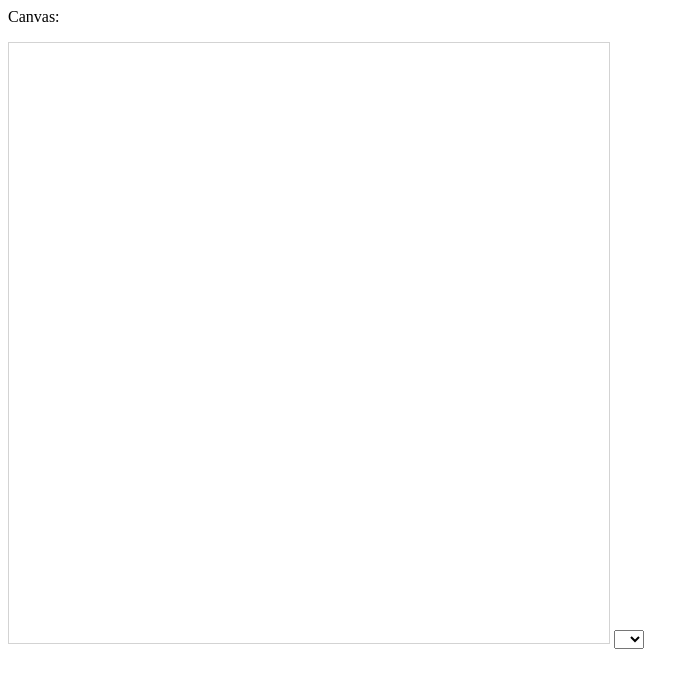
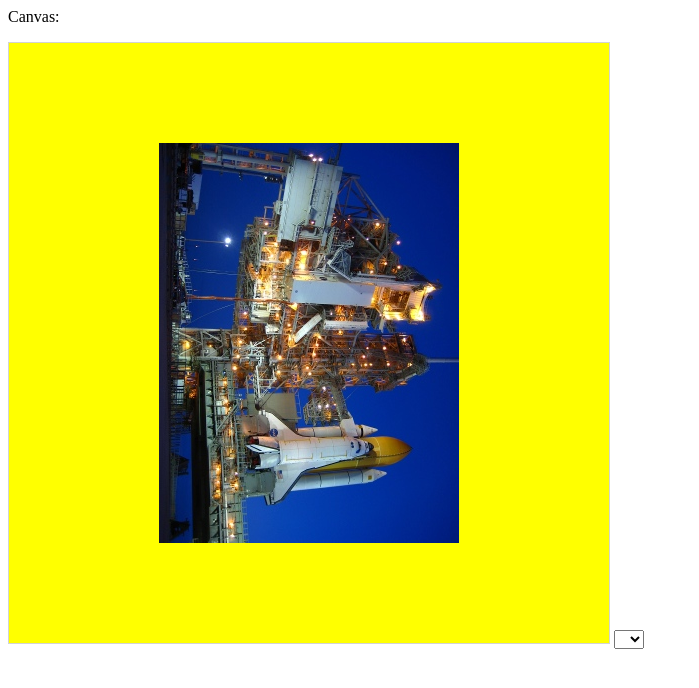
Before and after one commit to Ramovha/computer-graphics-and-visualisation-introduction, a plain HTML site: page LAB 1/Lab1Files/Transforms2D.html in a window 1280 px wide. Shown: the whole page, without its empty margins (0-699 px from the left). Drawn offline with Linux system fonts and the light colour scheme.

Commit message:
initial commit

```diff
--- a/LAB 1/Lab1Files/Transforms2D.html
+++ b/LAB 1/Lab1Files/Transforms2D.html
@@ -1,15 +1,21 @@
-<html>
+<html >
 <body>
+
+<script>
+    window.addEventListener("load", function() {
+        paintComponent("0");
+    });
+</script>
 
 <p>Canvas:</p>
 <canvas id="myCanvas" width="600" height="600" style="border:1px solid #d3d3d3;">
 Your browser does not support the HTML5 canvas tag.</canvas>
 
 <script>
-var c = document.getElementById("myCanvas");
-var g2 = c.getContext("2d");
-//var img = new Image();
-var img = document.createElement("img");
+let c = document.getElementById("myCanvas");
+let g2 = c.getContext("2d");
+//let img = new Image();
+let img = document.createElement("img");
 img.src = "shuttle.jpg"
 
 function paintComponent(whichSelection) {
@@ -26,8 +32,8 @@ function paintComponent(whichSelection) {
       g2.rotate(Math.PI/2);
       g2.translate(0,0);
       //Shear
-      var hshear=0;
-      var vshear=0;
+      let hshear=0;
+      let vshear=0;
       // a c e
       // b d f
       // 0 0 1
@@ -37,12 +43,19 @@ function paintComponent(whichSelection) {
       break;
     case "1":
       //TODO
+        g2.scale(0.5,0.5);
+        g2.drawImage(img,-200,-150);
       break;
     case "2":
       //TODO
+        g2.rotate(Math.PI/4);
+        g2.drawImage(img,-200,-150);
       break;
     case "3":
       //TODO
+        g2.transform(-1,0,0,-1,0,0);
+        g2.scale(0.5,1);
+        g2.drawImage(img,-200,-150);
       break;
     case "4":
       //TODO
@@ -65,6 +78,7 @@ function paintComponent(whichSelection) {
   }
 }
 </script>
+<label>
     <select name="Transform" onchange="paintComponent(this.value)">
     <option value=""></option>
     <option value="0">0</option>
@@ -78,5 +92,6 @@ function paintComponent(whichSelection) {
     <option value="8">8</option>
     <option value="9">9</option>
     </select>
+</label>
 </body>
 </html>
```
Lines whose indentation alone changed are shown as unchanged.
